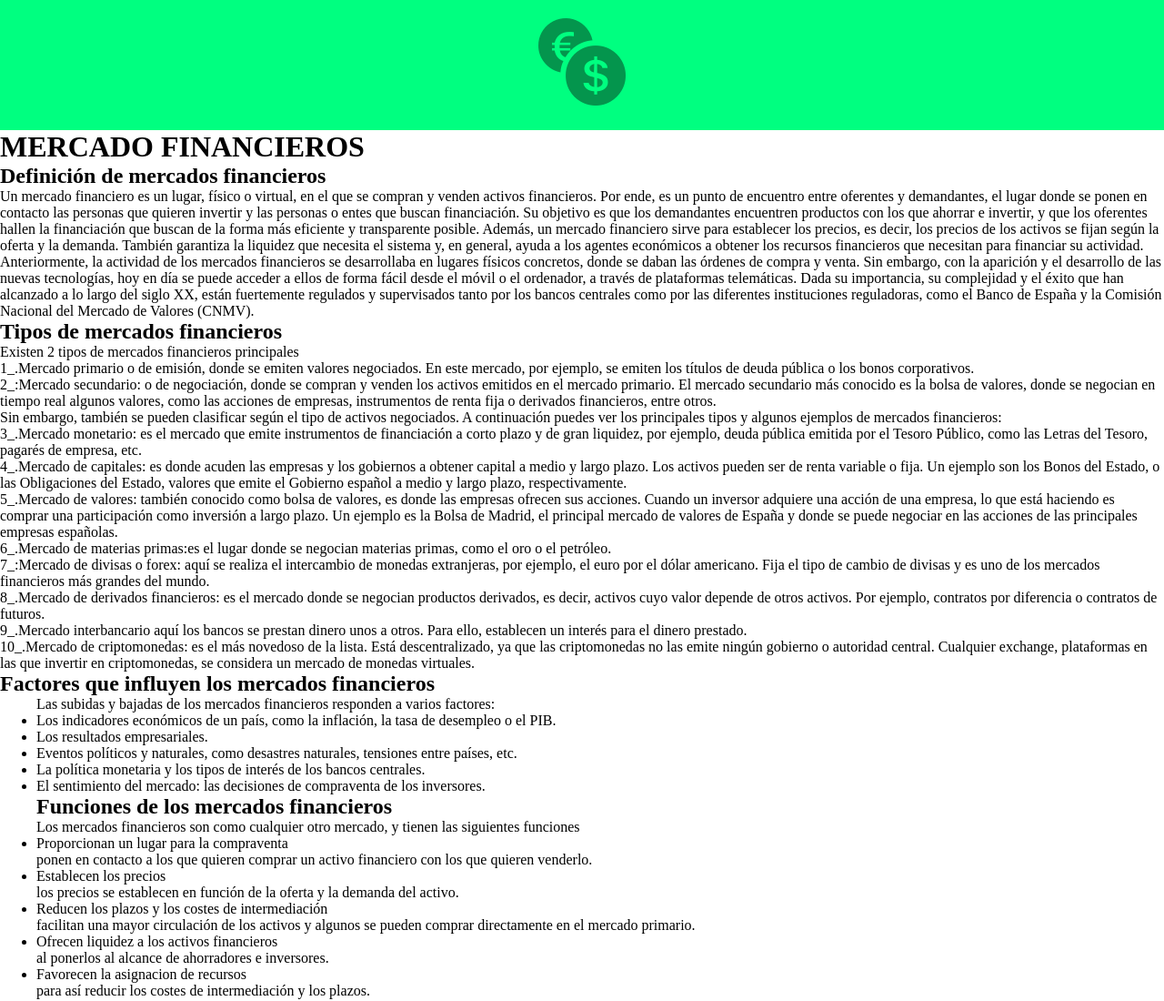
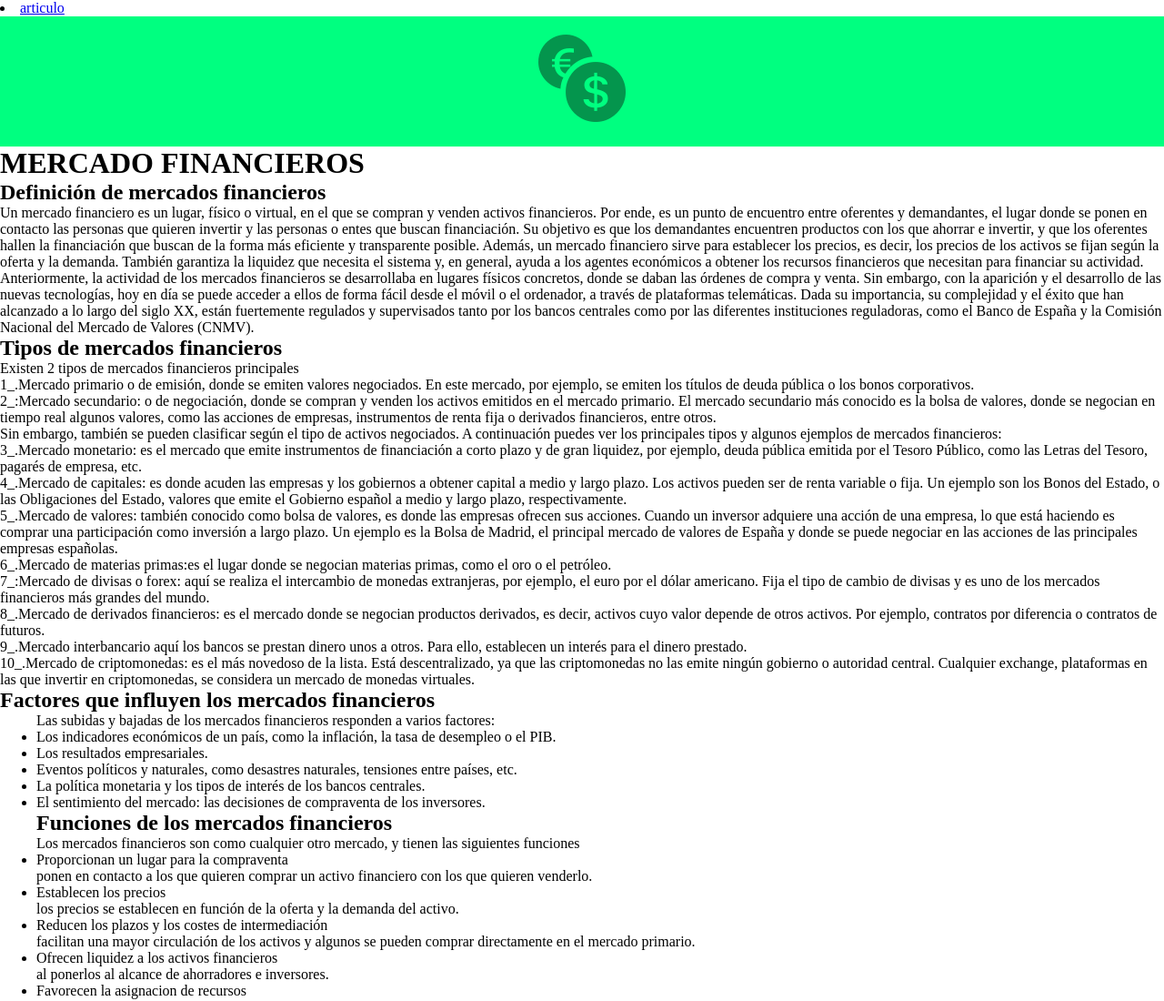
Before and after one commit to SARETH888/practicas_sareth, a plain HTML site: page U2/articulo.html in a window 1280 px wide. Shown: the top 1100 px of the page at 91% size. Drawn offline with nearby package versions, Linux system fonts and the light colour scheme.

Commit message:
Update articulo.html

```diff
--- a/U2/articulo.html
+++ b/U2/articulo.html
@@ -7,6 +7,7 @@
     <!--Tipografia-->
     <!---Bootstrap-->
 <link rel="stylesheet" href="https://cdn.jsdelivr.net/npm/bootstrap-icons@1.11.3/font/bootstrap-icons.min.css">
+        <li><a href="U2/articulo.CSS">articulo</a></li>
 
     <!--Mi CSS-->
     <link rel="stylesheet" href="../CSS/articulo.css">
```
